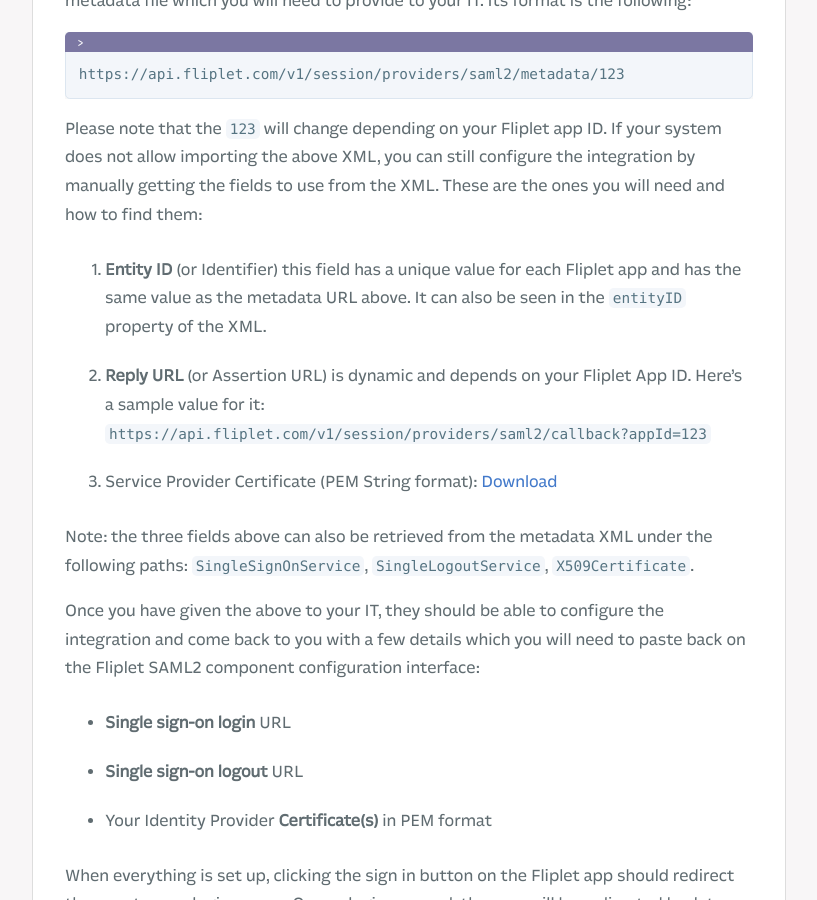
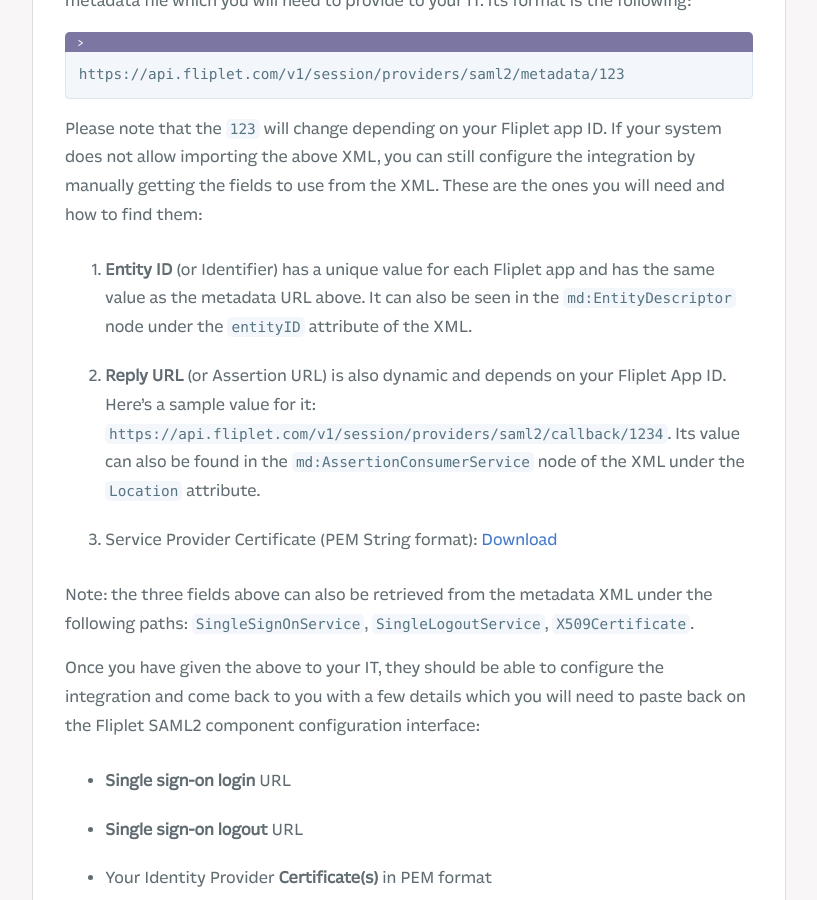
Before and after one commit to Fliplet/fliplet-cli, a Jekyll site: the page built from docs/API/integrations/sso-saml2.md, in a window 1280 px wide and 900 px high, scrolled down 1661 px. Shown: the whole window, without its empty margins (254-1071 px from the left). Built offline with Jekyll 4.4.1, drawn with Linux system fonts in a browser that asks for light colours; nearby versions of some CDN libraries; our own code applies the rules of GitHub Pages for plain Markdown files; library files that are not in the unit come from our copies; comment, search, counter and statistics services are not loaded; a style sheet for code colours, icons or effects is not loaded.

Commit message:
fixed docs

```diff
--- a/docs/API/integrations/sso-saml2.md
+++ b/docs/API/integrations/sso-saml2.md
@@ -20,8 +20,8 @@
 
 Please note that the `123` will change depending on your Fliplet app ID. If your system does not allow importing the above XML, you can still configure the integration by manually getting the fields to use from the XML. These are the ones you will need and how to find them:
 
-1. **Entity ID** (or Identifier) this field has a unique value for each Fliplet app and has the same value as the metadata URL above. It can also be seen in the `entityID` property of the XML.
-2. **Reply URL** (or Assertion URL) is dynamic and depends on your Fliplet App ID. Here's a sample value for it: `https://api.fliplet.com/v1/session/providers/saml2/callback?appId=123`
+1. **Entity ID** (or Identifier) has a unique value for each Fliplet app and has the same value as the metadata URL above. It can also be seen in the `md:EntityDescriptor` node under the `entityID` attribute of the XML.
+2. **Reply URL** (or Assertion URL) is also dynamic and depends on your Fliplet App ID. Here's a sample value for it: `https://api.fliplet.com/v1/session/providers/saml2/callback/1234`. Its value can also be found in the `md:AssertionConsumerService` node of the XML under the `Location` attribute.
 2. Service Provider Certificate (PEM String format): [Download](../../assets/misc/saml2-certificate.txt)
 
 Note: the three fields above can also be retrieved from the metadata XML under the following paths: `SingleSignOnService`, `SingleLogoutService`, `X509Certificate`.
```
